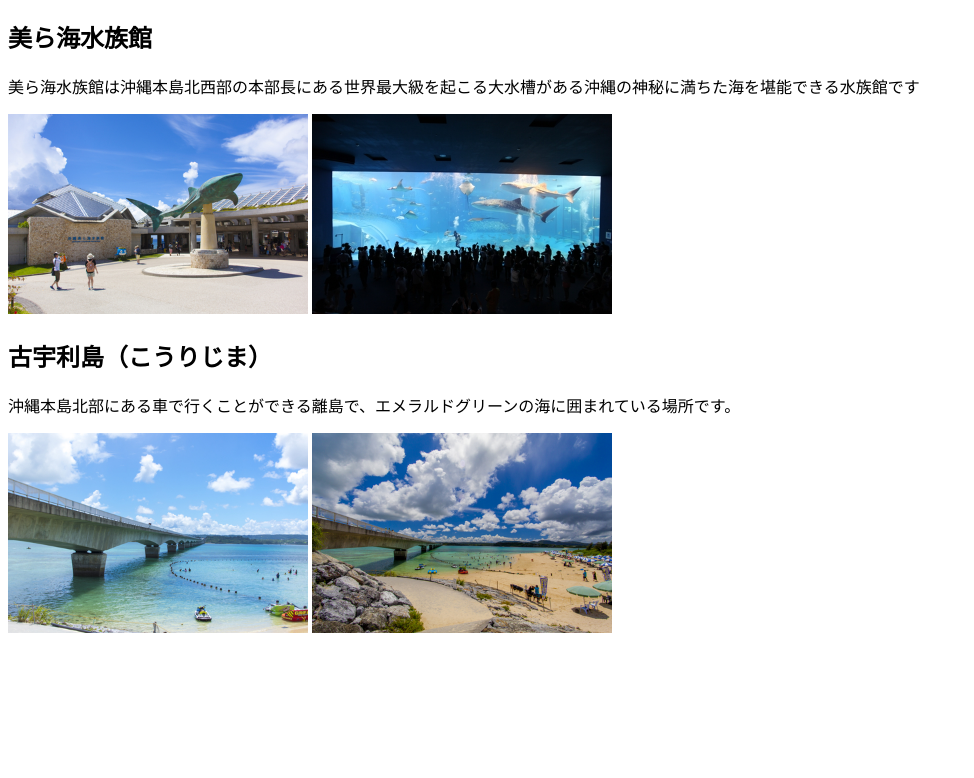
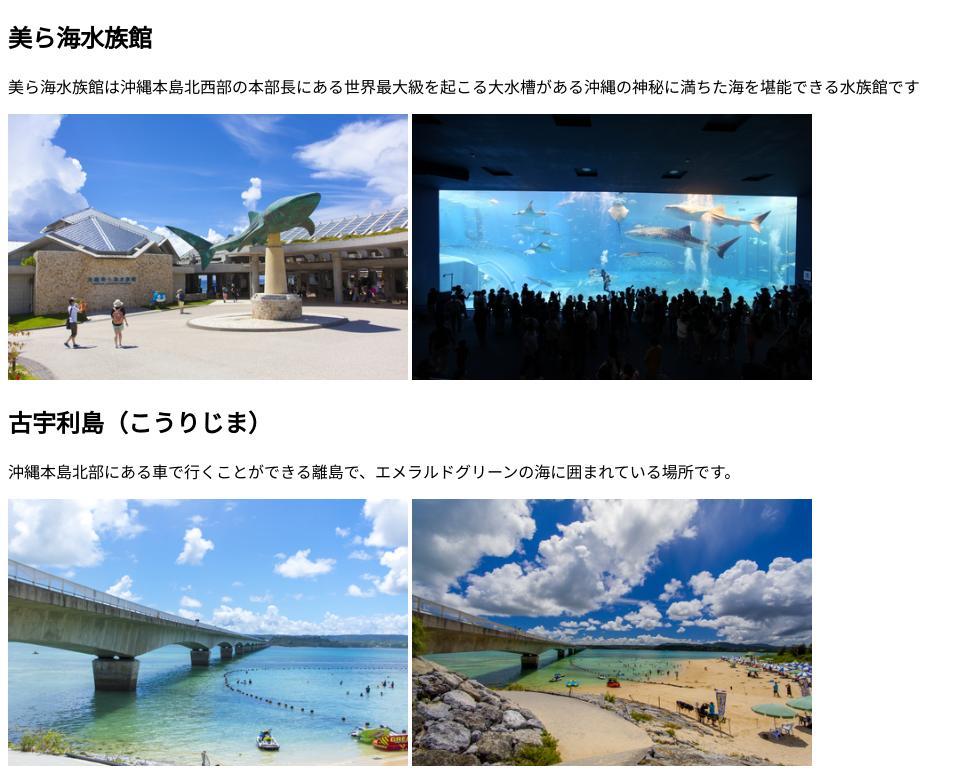
Before and after one commit to yamakou9/yamakou9.github.io, a plain HTML site: page main/kankou/index.html in a window 1280 px wide. Shown: the part 70-848 px from the top of the page, without its empty margins (0-974 px from the left). Before the commit the page ends 800 px from the top, so only its background shows below. Drawn offline with Linux system fonts and the light colour scheme.

Commit message:
Update index.html

```diff
--- a/main/kankou/index.html
+++ b/main/kankou/index.html
@@ -18,15 +18,15 @@
     <div>
         <h2>美ら海水族館</h2>
         <p>美ら海水族館は沖縄本島北西部の本部長にある世界最大級を起こる大水槽がある沖縄の神秘に満ちた海を堪能できる水族館です</p>
-        <img src="../kankou/media/suizoku1.jpg" alt="水族館" width="300">
-        <img src="../kankou/media/suizoku2.jpg" alt="水族館2" width="300">
+        <img src="../kankou/media/suizoku1.jpg" alt="水族館" width="400">
+        <img src="../kankou/media/suizoku2.jpg" alt="水族館2" width="400">
     </div>
 
     <div>
         <h2>古宇利島（こうりじま）</h2>
         <p>沖縄本島北部にある車で行くことができる離島で、エメラルドグリーンの海に囲まれている場所です。</p>
-        <img src="../kankou/media/sima1.jpg" alt="島" width="300">
-        <img src="../kankou/media/sima2.jpg" alt="島2" width="300">
+        <img src="../kankou/media/sima1.jpg" alt="島" width="400">
+        <img src="../kankou/media/sima2.jpg" alt="島2" width="400">
     </div>
 
 
```
